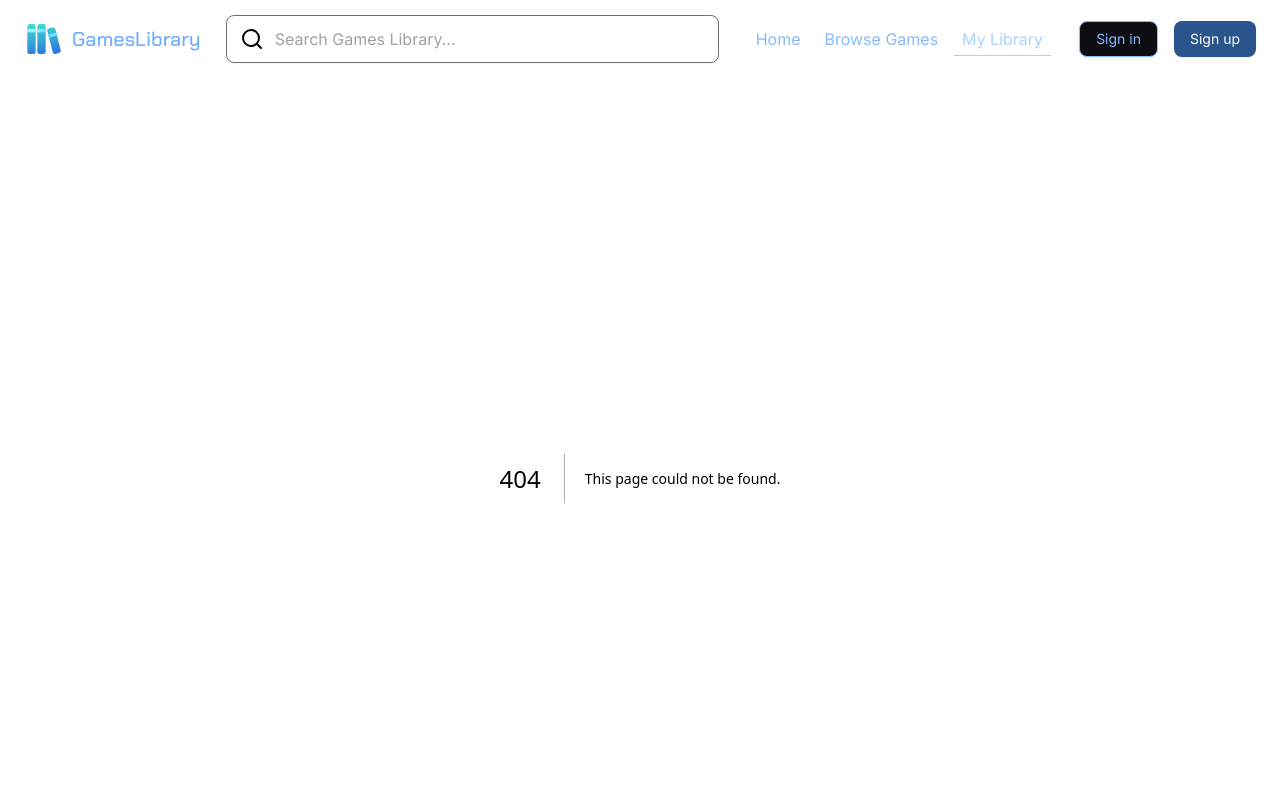
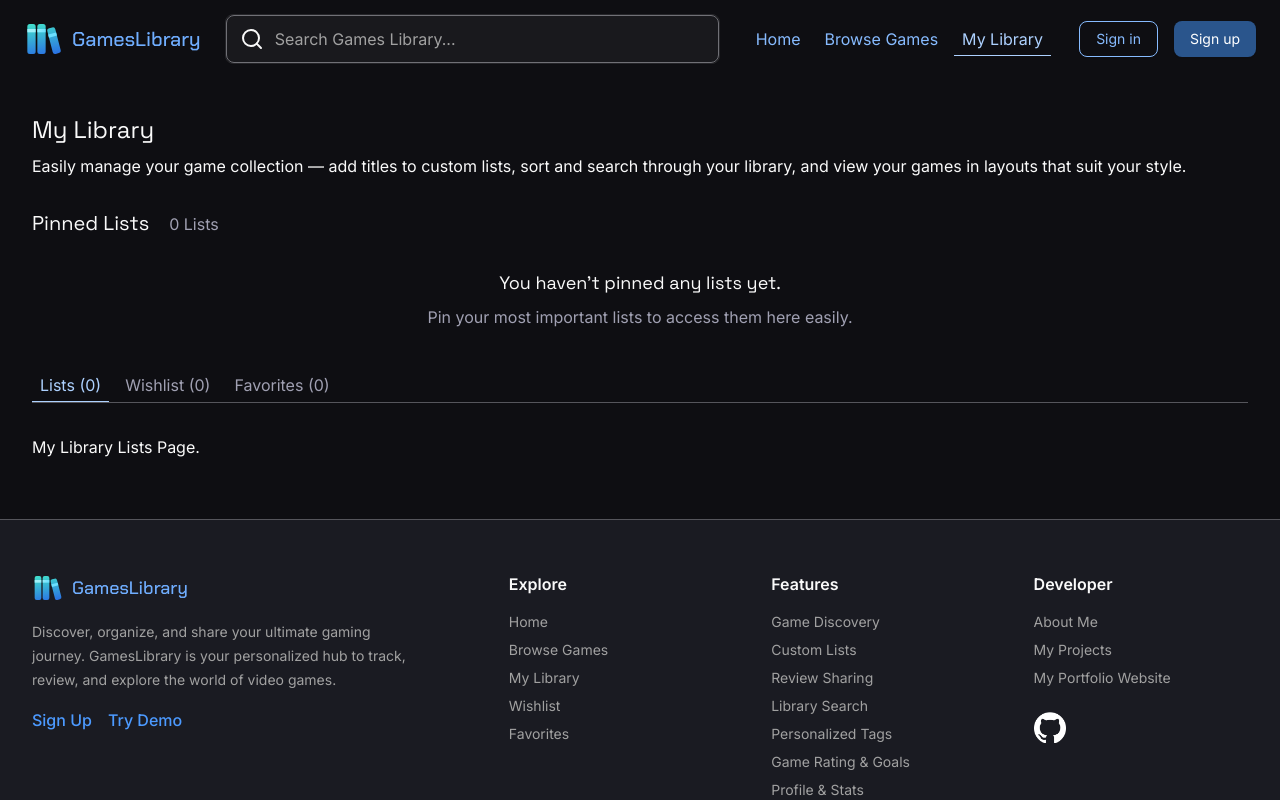
Before and after one commit to Junaid-1993/gameslibrary, a Next.js app: page /mylibrary/lists in a window 1280 px wide. Before the commit this address had no page. Shown: the top 800 px of the page. Built offline with nearby package versions, Linux system fonts and the light colour scheme.

Commit message:
Build the mylibrary page, build a layout file for the shared pinned lists component, and set up a nested layout for the lists, wishlist, and favorites pages.

```diff
--- a/app/components/NavLink.tsx
+++ b/app/components/NavLink.tsx
@@ -6,9 +6,10 @@ import { usePathname } from "next/navigation";
 interface NavLinkProps {
   href: string;
   children: React.ReactNode;
+  isLibrary?: boolean;
 }
 
-export default function NavLink({ href, children }: NavLinkProps) {
+export default function NavLink({ href, children, isLibrary = false }: NavLinkProps) {
   const pathname = usePathname();
 
   // Only set active if not on the homepage or not the Home link
@@ -27,7 +28,8 @@ export default function NavLink({ href, children }: NavLinkProps) {
       href={href}
       //   onClick={handleClick}
       //   aria-current={isActive ? "page" : undefined}
-      className={`w-fit px-2 py-1 transition-colors ${isActive ? "text-primary-200 border-primary-200 border-b" : "text-primary-300 hover:text-primary-400"}`}
+      // className={`w-fit px-2 py-1 transition-colors ${isActive ? "text-primary-200 border-primary-200 border-b" : "text-primary-300 hover:text-primary-400"}`}
+      className={`w-fit px-2 py-1 ${isLibrary ? "pb-2 md:pb-1" : ""} transition-colors ${isActive ? "text-primary-200 border-primary-200 border-b" : `${isLibrary ? "text-secondary hover:text-[#b8b8c1]" : "text-primary-300 hover:text-primary-400"} `}`}
     >
       {children}
     </Link>
--- a/app/components/gamedetails/DetailedReview.tsx
+++ b/app/components/gamedetails/DetailedReview.tsx
@@ -112,7 +112,7 @@ export default function DetailedReview({
           </div>
         </div>
       </div>
-      <div>
+      <div className="break-all">
         <div
           style={{ whiteSpace: "pre-wrap" }}
           className="prose dark:prose-invert prose-headings:font-space-grotesk prose-headings:text-2xl prose-headings:md:text-3xl prose-headings:text-accent-400 prose-headings:mb-0 prose-p:mt-0 prose-p:mb-0 prose-p:md:mt-5 prose-p:md:mb-5 prose-p:text-base prose-p:md:text-[1.063rem] prose-img:mt-0 prose-img:mb-0 prose-img:md:mt-8 prose-img:md:mb-8 prose-img:mx-auto max-w-none"
--- a/app/components/gamedetails/JournalCards.tsx
+++ b/app/components/gamedetails/JournalCards.tsx
@@ -88,14 +88,14 @@ function JournalCard({
       <div className="pb-6">
         <motion.div
           initial={false}
-          animate={{ gap: 28, padding: 32 }}
+          animate={{ gap: 28, padding: 24 }}
           exit={{
             gap: 0,
             padding: 0,
             transition: { duration: 0.5, ease: "easeInOut" },
           }}
           transition={{ duration: 0.2 }}
-          className="bg-surface-500 grid gap-7 rounded-[12px] p-8"
+          className="bg-surface-500 grid gap-7 rounded-[12px] p-6"
         >
           <div className="flex items-center justify-between">
             <span className="text-secondary text-sm">{dateCreated}</span>
--- /dev/null
+++ b/app/components/mylibrary/MyLibraryNavLinks.tsx
@@ -0,0 +1,21 @@
+import NavLink from "../NavLink";
+
+export default function MyLibraryNavLinks(props: {
+  userLibraryData: { lists: number; wishlist: number; favorites: number };
+}) {
+  const links = [
+    { href: `/mylibrary/lists`, label: "Lists", data: props.userLibraryData.lists },
+    { href: `/mylibrary/wishlist`, label: "Wishlist", data: props.userLibraryData.wishlist },
+    { href: `/mylibrary/favorites`, label: "Favorites", data: props.userLibraryData.favorites },
+  ];
+
+  return (
+    <nav className="border-border-400 flex gap-2 overflow-auto border-b text-nowrap xl:my-0 2xl:gap-4">
+      {links.map((link) => (
+        <NavLink key={link.href} href={link.href} isLibrary>
+          {link.label} {`(${link.data})`}
+        </NavLink>
+      ))}
+    </nav>
+  );
+}
--- a/app/game/[id]/journal/page.tsx
+++ b/app/game/[id]/journal/page.tsx
@@ -44,20 +44,22 @@ export default function Page() {
   const [journals, setJournals] = useState(userJournals);
 
   return (
-    <section className="grid gap-16">
-      <div className="flex flex-col justify-between gap-4 xl:flex-row">
+    <section className="grid gap-8 md:gap-12">
+      <div className="flex flex-col justify-between gap-3 md:gap-6 xl:flex-row">
         <div className="flex flex-col gap-4">
-          <div className="flex items-end gap-3.5 pt-[0.413rem] md:gap-5">
+          <div className="gap-3.5 pt-[0.413rem] md:flex md:items-end md:gap-5">
             <h3 className="font-space-grotesk text-xl font-medium xl:text-[22px]">
               Log your thoughts as you play
             </h3>
-            <p className="text-secondary text-sm lg:text-base">{journals.length} Entry</p>
+            <p className="text-secondary mt-2 text-sm md:mt-0 lg:text-base">
+              {journals.length} Entry
+            </p>
           </div>
         </div>
         <div>
           <div className="mt-4 w-full md:mt-1 md:w-auto lg:mt-0">
-            <div className="flex items-start gap-4">
-              <div className="mt-0.5">
+            <div className="gap-4 md:flex md:items-start">
+              <div className="mt-0.5 mb-4 md:mb-0">
                 <CreateButton />
               </div>
               <GameJournalFilters />
--- /dev/null
+++ b/app/mylibrary/favorites/page.tsx
@@ -0,0 +1,3 @@
+export default function Page() {
+  return <div>My Library Favorites Page.</div>;
+}
--- /dev/null
+++ b/app/mylibrary/layout.tsx
@@ -0,0 +1,40 @@
+import MyLibraryNavLinks from "../components/mylibrary/MyLibraryNavLinks";
+
+export default function MyLibraryLayout({ children }: { children: React.ReactNode }) {
+  return (
+    <div className="mx-auto mt-4 flex w-full max-w-[1540px] flex-col gap-8 px-6 md:mt-9 lg:px-8 2xl:mt-10 2xl:gap-12">
+      <section className="flex flex-col gap-6 2xl:gap-8">
+        <div>
+          <h2 className="font-space-grotesk mb-2 text-[1.375rem] md:text-2xl 2xl:text-[1.625rem]">
+            My Library
+          </h2>
+          <p>
+            Easily manage your game collection — add titles to custom lists, sort and search through
+            your library, and view your games in layouts that suit your style.
+          </p>
+        </div>
+
+        <div className="flex flex-col gap-8">
+          <div className="flex items-baseline gap-3.5 pt-[0.413rem] md:gap-5">
+            <h3 className="font-space-grotesk text-lg xl:text-xl">Pinned Lists</h3>
+            <p className="text-secondary text-sm lg:text-base">0 Lists</p>
+          </div>
+
+          <div className="grid gap-2 text-center">
+            <h4 className="font-space-grotesk xl:text-lg">
+              You haven&apos;t pinned any lists yet.
+            </h4>
+            <p className="text-secondary">
+              Pin your most important lists to access them here easily.
+            </p>
+          </div>
+        </div>
+
+        <div className="mt-4">
+          <MyLibraryNavLinks userLibraryData={{ lists: 0, wishlist: 0, favorites: 0 }} />
+        </div>
+      </section>
+      {children}
+    </div>
+  );
+}
--- /dev/null
+++ b/app/mylibrary/lists/page.tsx
@@ -0,0 +1,3 @@
+export default function Page() {
+  return <div>My Library Lists Page.</div>;
+}
--- a/app/mylibrary/page.tsx
+++ b/app/mylibrary/page.tsx
@@ -1,3 +1,5 @@
-export default function Page() {
-  return <div>My Library Page</div>;
+import { redirect } from "next/navigation";
+
+export default async function MyLibraryDefaultPage() {
+  redirect(`/mylibrary/lists`);
 }
--- /dev/null
+++ b/app/mylibrary/wishlist/page.tsx
@@ -0,0 +1,3 @@
+export default function Page() {
+  return <div>My Library Wishlist Page.</div>;
+}
```
